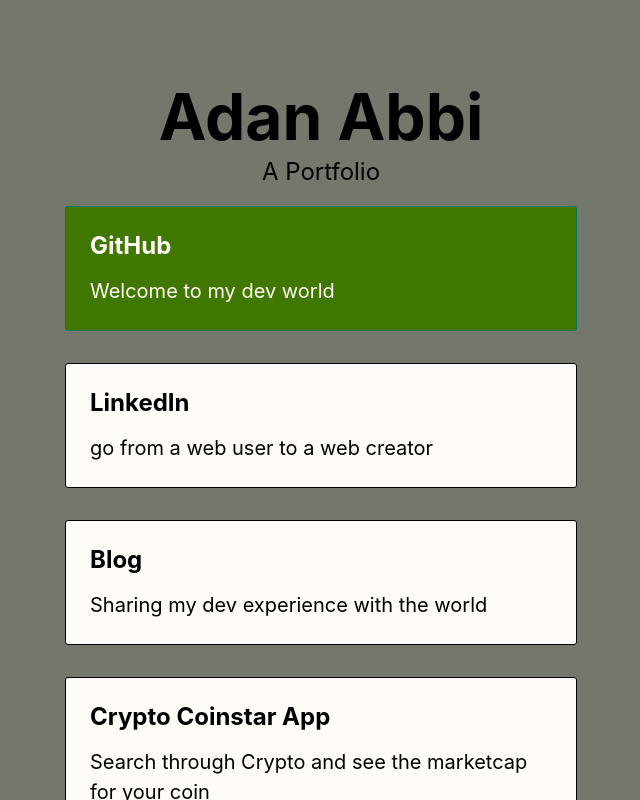
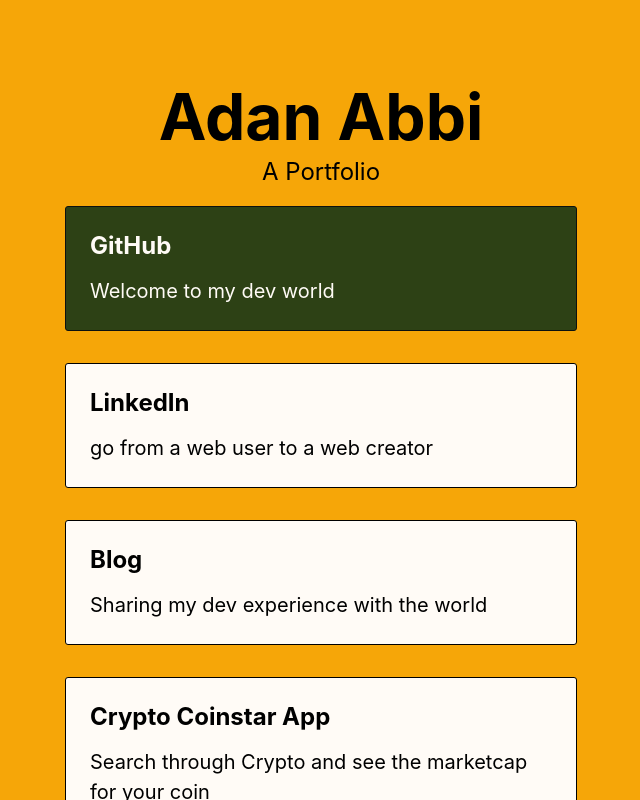
Before and after one commit to Adan206/adan-portfolio, a Next.js app: page / in a window 1280 px wide. In both pictures the pointer is over the link 640 px from the left and 268 px from the top of the page. Shown: the top 800 px of the page, without its empty margins (319-959 px from the left). Built offline with nearby package versions, Linux system fonts and the light colour scheme.

Commit message:
changed background brighter color

```diff
--- a/styles/Home.module.css
+++ b/styles/Home.module.css
@@ -1,7 +1,7 @@
 /* theme; https://coolors.co/dff8eb-a28f9d-74776b-5c574f-48483a */
 
 .container {
-  background: #74776b;
+  background: #f6a608;
   min-height: 100vh;
   padding: 0 0.5rem;
   display: flex;
@@ -85,8 +85,8 @@
 .card:hover,
 .card:focus,
 .card:active {
-  border: 1px solid #017757;
-  background: #407701;
+  border: 1px solid #0c110f;
+  background: #2d4115;
   color: #fffbf6;
 }
 
```
